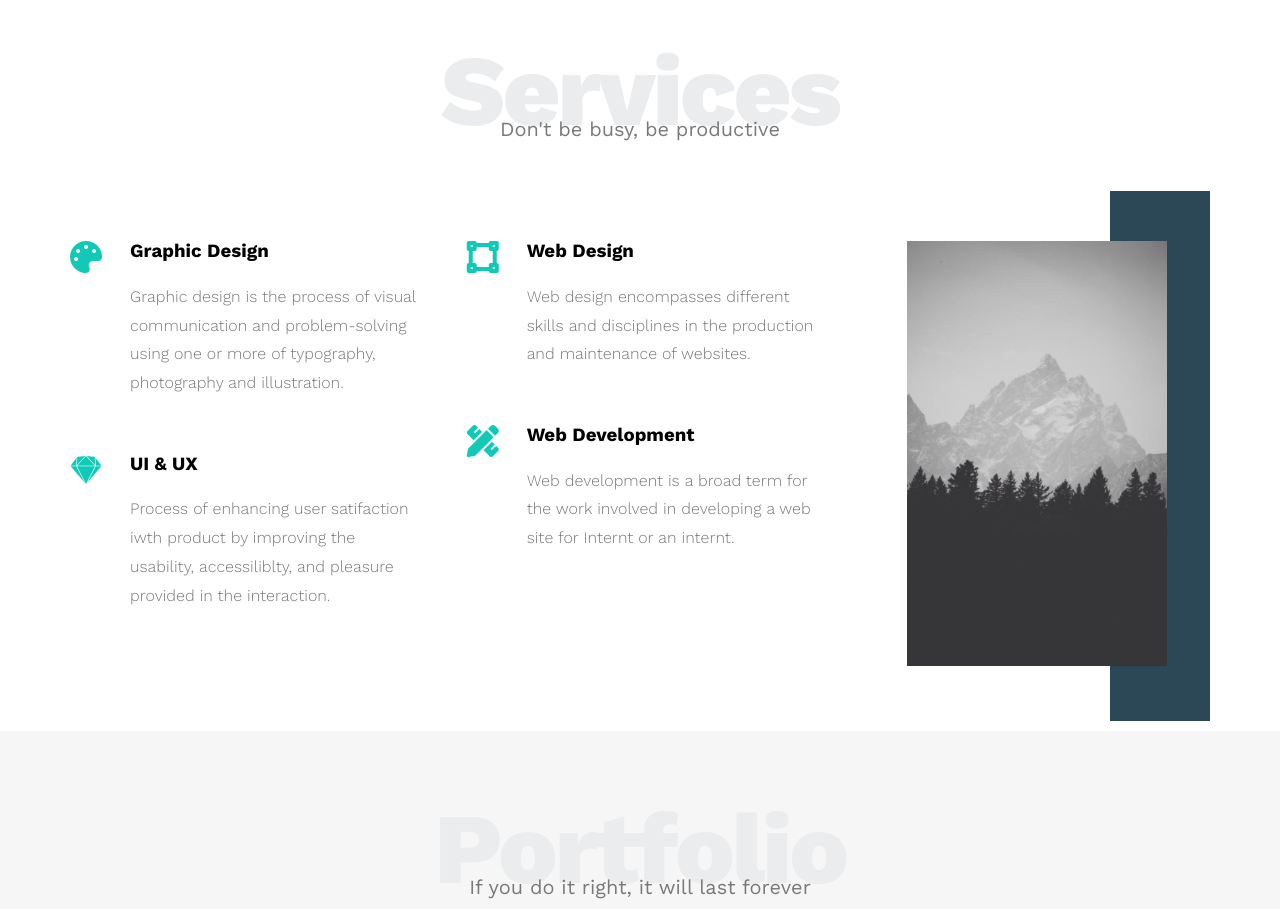
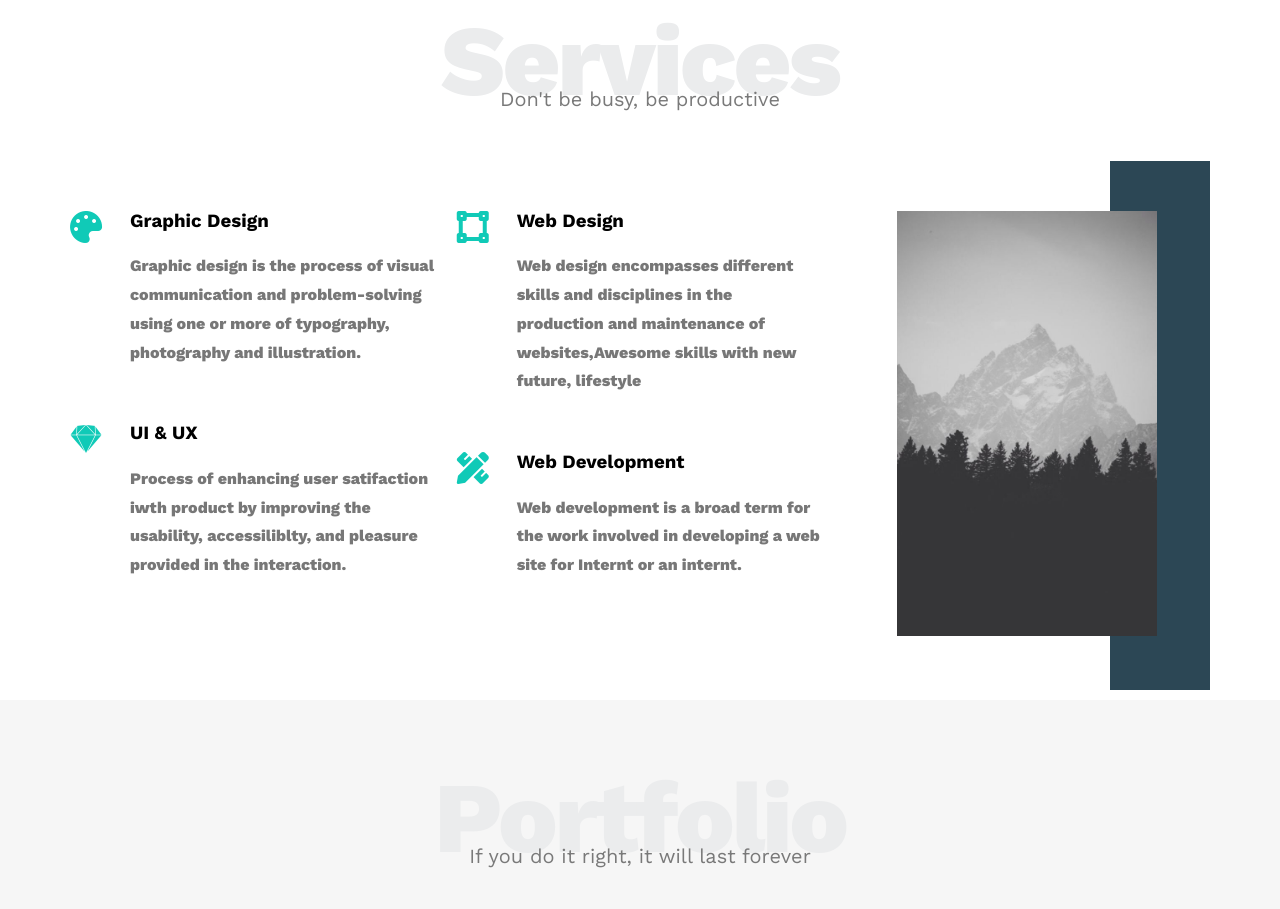
Before and after one commit to MohammadAbdulsalam/HTML_And_CSS_Template_One, a plain HTML site: page index.html in a window 1280 px wide. Shown: the part 1378-2287 px from the top of the page. Drawn offline with nearby package versions, Linux system fonts and the light colour scheme.

Commit message:
Modified css file

```diff
--- a/css/leon.css
+++ b/css/leon.css
@@ -18,7 +18,6 @@
     -webkit-box-sizing: border-box;
     -moz-box-sizing: border-box;
     box-sizing: border-box;
-
 }
 html {
     scroll-behavior: smooth;
@@ -78,7 +77,7 @@ body {
 .grid-3 {
     display: grid;
     grid-template-columns: repeat(auto-fill,minmax(300px, 1fr));
-    grid-gap: 50px;
+    grid-gap: 20px;
 }
 /* End Components */
 /* ---------------------------------------------------------------------------------------------- */
@@ -234,6 +233,11 @@ body {
         text-align: center;
     }
 }
+@media (max-width : 1199px) {
+    .services .services-contant {
+        grid-gap: 30px;
+    }
+}
 .services .services-contant .srv i {
     color: var(--main-color);
     flex-basis: 60px;
@@ -249,7 +253,7 @@ body {
 }
 .services .services-contant .srv .text p {
     color: var(--text-color);
-    font-weight: 300;
+    font-weight: 800;
     line-height: var(--main-line-height);
 }
 .services .services-contant .image {
@@ -298,9 +302,13 @@ body {
     transform: scale(1.05,1.05);
     box-shadow: 0px 0px 15px 0px var(--text-color);
     opacity: 1;
+
 }
 .portfolio .portfolio-contant .card img {
     max-width: 100%;
+}
+.portfolio .portfolio-contant .card img:hover {
+    transform: rotate(3deg);
 }
 .portfolio .portfolio-contant .card .info {
     padding: 20px;
--- a/index.html
+++ b/index.html
@@ -6,14 +6,14 @@
     <meta http-equiv="X-UA-Compatible" content="IE=edge" />
     <meta name="viewport" content="width=device-width, initial-scale=1.0" />
     <title>Leon Template One</title>
-    <!-- Main Template Css File -->
-    <link rel="stylesheet" href="css/leon.css" />
     <!-- Render All Elements Normally -->
     <link rel="stylesheet" href="css/normalize.css" />
     <!-- Font Awesome Library -->
     <link rel="stylesheet" href="css/all.min.css" />
     <!-- Google Fonts -->
     <link rel="preconnect" href="https://fonts.gstatic.com" crossorigin />
+    <!-- Main Template Css File -->
+    <link rel="stylesheet" href="css/leon.css" />
     <link
       href="https://fonts.googleapis.com/css2?family=Work+Sans:wght@200;300;400;500;600;700;800&#038;display=swap"
       rel="stylesheet"
@@ -110,7 +110,7 @@
                 <h3>Web Design</h3>
                 <p>
                   Web design encompasses different skills and disciplines in the
-                  production and maintenance of websites.
+                  production and maintenance of websites,Awesome skills with new future, lifestyle
                 </p>
               </div>
             </div>
```
